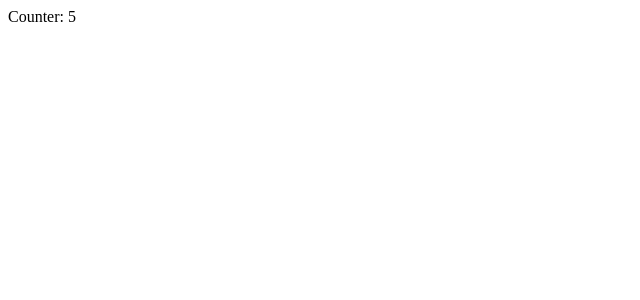
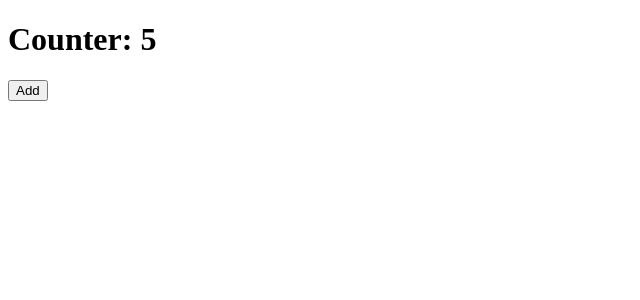
Before and after one commit to engelcituk/react-nivelacion, a React (Vite) app: page / in a window 1280 px wide. Shown: the top 300 px of the page, without its empty margins (0-640 px from the left). Built offline with nearby package versions, Linux system fonts and the light colour scheme.

Commit message:
Eventos en React

```diff
--- a/src/components/Counter.jsx
+++ b/src/components/Counter.jsx
@@ -1,13 +1,17 @@
-import { Fragment, useState } from "react"
+import {  useState } from "react"
 
 const Counter = ()=> {
 
     const [counter, setCounter] = useState(5)
 
+    const handleClick = () => {
+        console.log('handleClick')
+    }
     return(
-        <Fragment>
-            Counter: {counter}
-        </Fragment>
+        <>
+            <h1>Counter: {counter}</h1>
+            <button onClick={ handleClick }>Add</button>
+        </>
     )
 }
 
```
